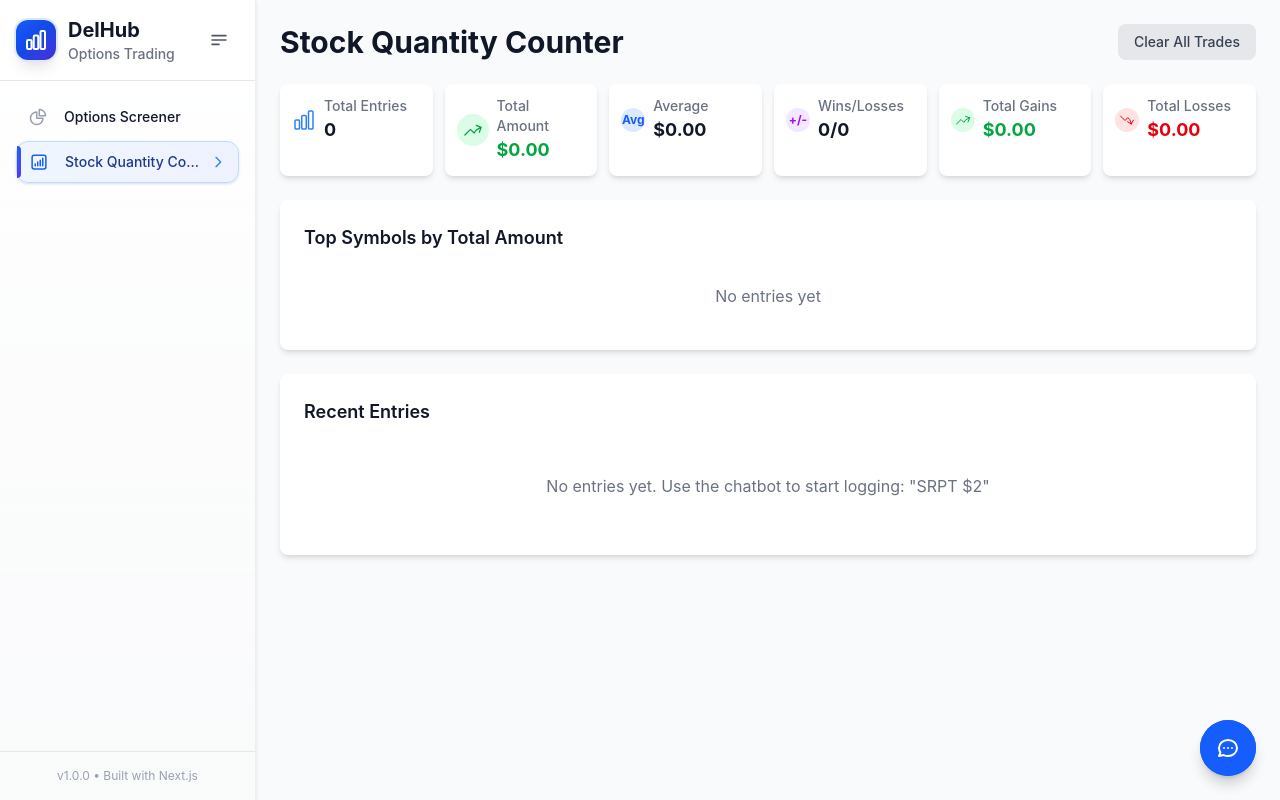
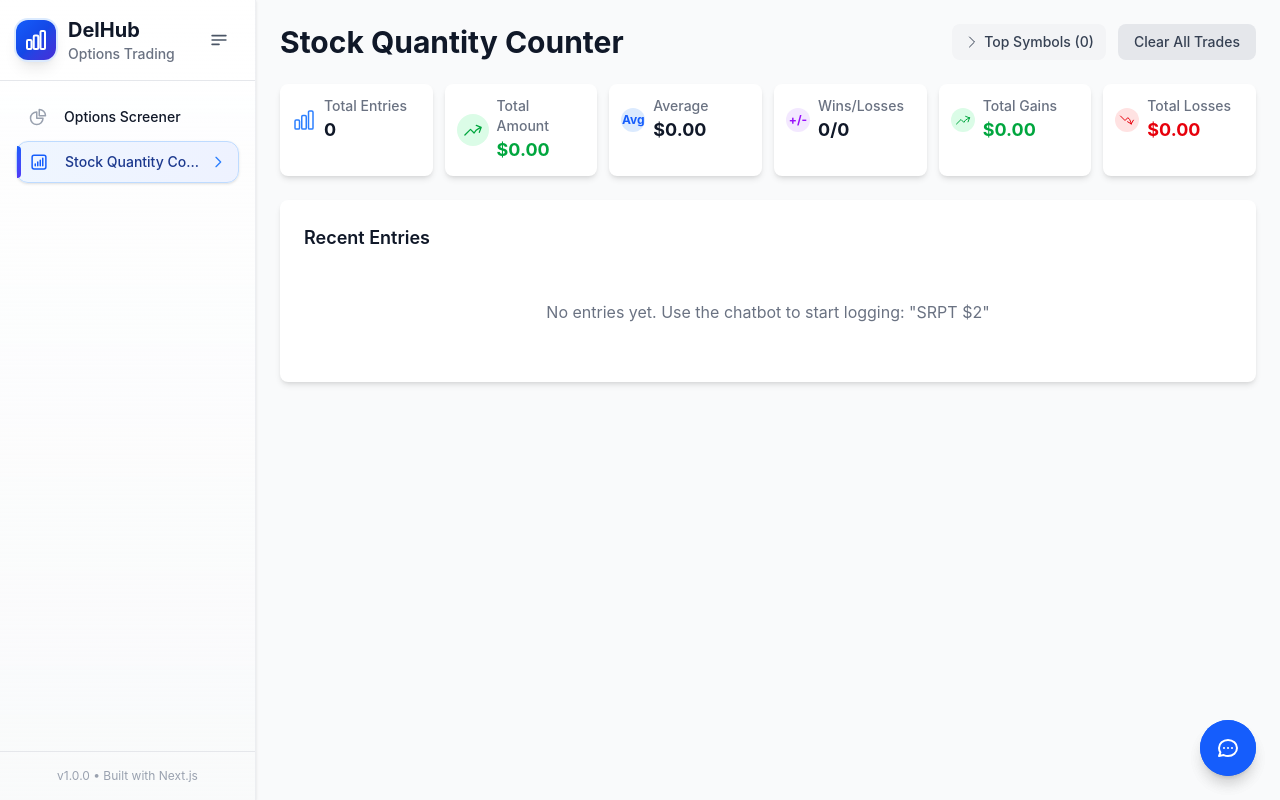
Before and after one commit to JDelott/delhub, a Next.js app: page /stock-quantity-counter in a window 1280 px wide. Built offline with nearby package versions, Linux system fonts and the light colour scheme.

Commit message:
added top symbor redesign

```diff
--- a/src/components/TradeDashboard.tsx
+++ b/src/components/TradeDashboard.tsx
@@ -2,12 +2,14 @@
 
 import React, { useState } from 'react';
 import { useTradeStore } from '@/store/tradeStore';
-import { ChartBarIcon, ArrowTrendingUpIcon, ArrowTrendingDownIcon, ClockIcon } from '@heroicons/react/24/outline';
+import { ChartBarIcon, ArrowTrendingUpIcon, ArrowTrendingDownIcon, ClockIcon, TrashIcon, ChevronDownIcon, ChevronRightIcon } from '@heroicons/react/24/outline';
 
 export default function TradeDashboard() {
-  const { trades, getTradeStats, clearAllTrades } = useTradeStore();
+  const { trades, getTradeStats, clearAllTrades, deleteTrade } = useTradeStore();
   const stats = getTradeStats();
   const [showConfirmClear, setShowConfirmClear] = useState(false);
+  const [deleteConfirmId, setDeleteConfirmId] = useState<string | null>(null);
+  const [showTopSymbols, setShowTopSymbols] = useState(false);
 
   const formatCurrency = (amount: number) => {
     return new Intl.NumberFormat('en-US', {
@@ -34,10 +36,67 @@ export default function TradeDashboard() {
     }
   };
 
+  const handleDeleteTrade = (tradeId: string) => {
+    if (deleteConfirmId === tradeId) {
+      deleteTrade(tradeId);
+      setDeleteConfirmId(null);
+    } else {
+      setDeleteConfirmId(tradeId);
+      // Auto-cancel confirmation after 3 seconds
+      setTimeout(() => {
+        if (deleteConfirmId === tradeId) {
+          setDeleteConfirmId(null);
+        }
+      }, 3000);
+    }
+  };
+
   return (
     <div className="max-w-6xl mx-auto p-6 space-y-6">
       <div className="flex justify-between items-center">
         <h1 className="text-3xl font-bold text-gray-900">Stock Quantity Counter</h1>
+        <div className="flex items-center space-x-3">
+          {/* Top Symbols Dropdown Button */}
+          <div className="relative">
+            <button
+              onClick={() => setShowTopSymbols(!showTopSymbols)}
+              className="flex items-center px-3 py-2 bg-gray-100 hover:bg-gray-200 rounded-lg text-sm font-medium text-gray-700 transition-colors"
+            >
+              {showTopSymbols ? (
+                <ChevronDownIcon className="h-4 w-4 mr-1" />
+              ) : (
+                <ChevronRightIcon className="h-4 w-4 mr-1" />
+              )}
+              Top Symbols ({stats.topSymbols.length})
+            </button>
+
+            {showTopSymbols && (
+              <div className="absolute right-0 top-full mt-2 w-64 bg-white rounded-lg shadow-lg border border-gray-200 z-10">
+                <div className="p-3 space-y-0.5">
+                  {stats.topSymbols.length === 0 ? (
+                    <p className="text-gray-400 text-xs py-2">No entries</p>
+                  ) : (
+                    stats.topSymbols.slice(0, 5).map((symbolData, index) => (
+                      <div key={symbolData.symbol} className="flex items-center justify-between py-1 text-xs">
+                        <div className="flex items-center space-x-1.5">
+                          <span className="text-gray-400 font-mono w-3">{index + 1}.</span>
+                          <span className="font-bold text-gray-900">{symbolData.symbol}</span>
+                          <span className="text-gray-400">({symbolData.count})</span>
+                        </div>
+                        <span className={`font-bold ${
+                          symbolData.total >= 0 ? 'text-green-600' : 'text-red-600'
+                        }`}>
+                          {formatCurrency(symbolData.total)}
+                        </span>
+                      </div>
+                    ))
+                  )}
+                </div>
+              </div>
+            )}
+          </div>
+
+          {/* Clear All Trades Button */}
           <button
             onClick={handleClearTrades}
             className={`px-4 py-2 rounded-lg text-sm font-medium transition-colors ${
@@ -48,6 +107,7 @@ export default function TradeDashboard() {
           >
             {showConfirmClear ? 'Confirm Clear All' : 'Clear All Trades'}
           </button>
+        </div>
       </div>
 
       {/* Enhanced Stats Cards */}
@@ -139,34 +199,6 @@ export default function TradeDashboard() {
         </div>
       </div>
 
-      {/* Top Symbols */}
-      <div className="bg-white rounded-lg shadow-md p-6">
-        <h3 className="text-lg font-semibold text-gray-900 mb-4">Top Symbols by Total Amount</h3>
-        <div className="space-y-3">
-          {stats.topSymbols.length === 0 ? (
-            <p className="text-gray-500 text-center py-4">No entries yet</p>
-          ) : (
-            stats.topSymbols.map((symbolData, index) => (
-              <div key={symbolData.symbol} className="flex justify-between items-center py-2 px-3 bg-gray-50 rounded">
-                <div className="flex items-center space-x-3">
-                  <span className="w-6 h-6 bg-blue-100 text-blue-800 rounded-full flex items-center justify-center text-xs font-bold">
-                    {index + 1}
-                  </span>
-                  <span className="font-semibold text-lg">{symbolData.symbol}</span>
-                  <span className="text-sm text-gray-600">
-                    {symbolData.count} entries
-                  </span>
-                </div>
-                <span className={`font-bold text-lg ${
-                  symbolData.total >= 0 ? 'text-green-600' : 'text-red-600'
-                }`}>
-                  {formatCurrency(symbolData.total)}
-                </span>
-              </div>
-            ))
-          )}
-        </div>
-      </div>
 
       {/* Recent Entries */}
       <div className="bg-white rounded-lg shadow-md p-6">
@@ -202,6 +234,7 @@ export default function TradeDashboard() {
                     </span>
                   )}
                 </div>
+                <div className="flex items-center space-x-3">
                   <div className="flex items-center space-x-2">
                     {trade.amount >= 0 ? (
                       <ArrowTrendingUpIcon className="h-4 w-4 text-green-600" />
@@ -214,6 +247,20 @@ export default function TradeDashboard() {
                       {formatCurrency(trade.amount)}
                     </span>
                   </div>
+
+                  {/* Delete Button */}
+                  <button
+                    onClick={() => handleDeleteTrade(trade.id)}
+                    className={`p-1.5 rounded-lg transition-colors ${
+                      deleteConfirmId === trade.id
+                        ? 'bg-red-600 hover:bg-red-700 text-white'
+                        : 'text-gray-400 hover:text-red-600 hover:bg-red-50'
+                    }`}
+                    title={deleteConfirmId === trade.id ? 'Click again to confirm delete' : 'Delete entry'}
+                  >
+                    <TrashIcon className="h-4 w-4" />
+                  </button>
+                </div>
               </div>
             ))
           )}
```
Lines whose indentation alone changed are shown as unchanged.
